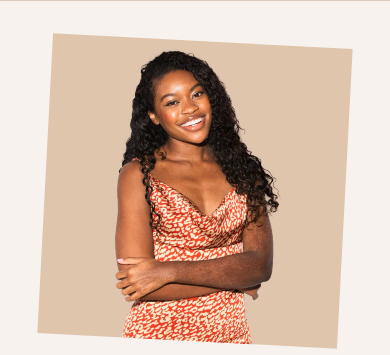
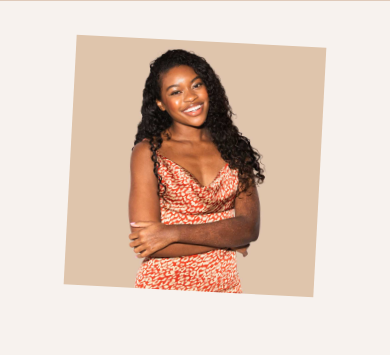
Before and after one commit to yaniiish/EXERCICE-MAQUETTE, a plain HTML site: page index.html in a window 390 px wide. Shown: the part 67-422 px from the top of the page. Drawn offline with Linux system fonts and the light colour scheme; a web font is replaced by a local one.

Commit message:
responsive amelioration
responsive amelioration

```diff
--- a/style.css
+++ b/style.css
@@ -160,11 +160,11 @@ section {
     }
 
     .image-profil {
-        width: 300px;
+        width: 250px;
     }
 
     .image-profil:hover {
-        width: 290px;
+        width: 240px;
     }
 
     section {
```
